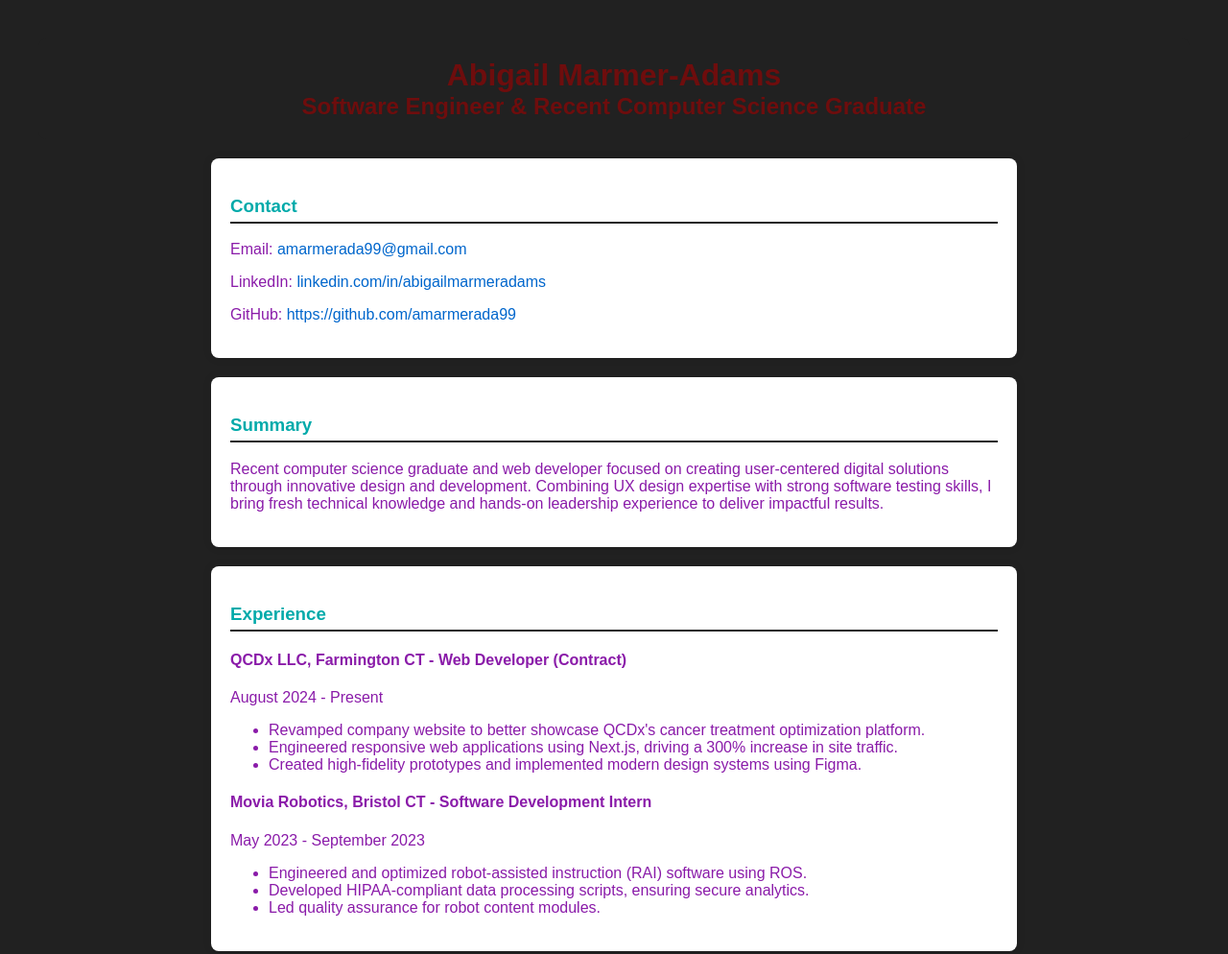
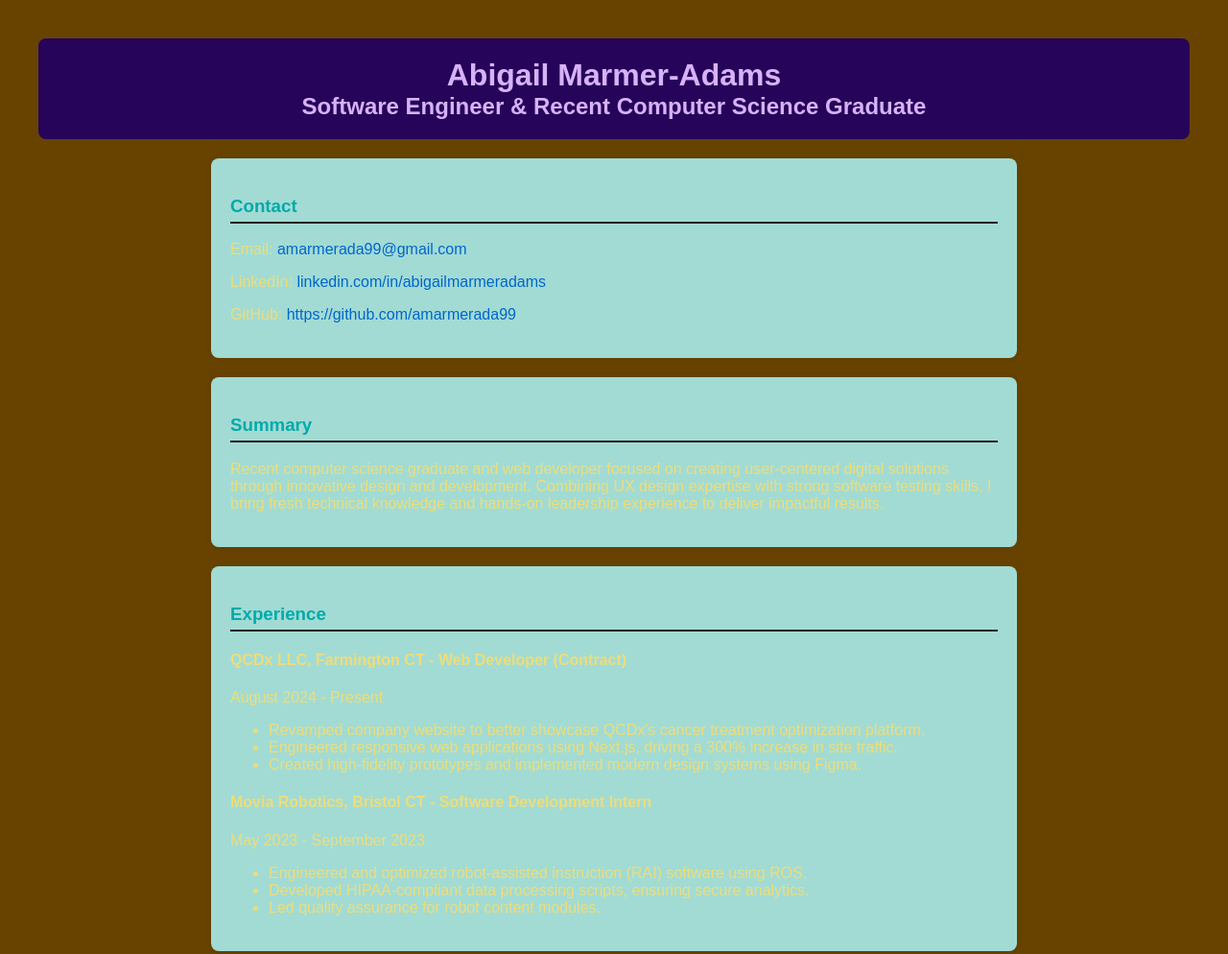
Before and after one commit to amarmerada99/amarmerada99.github.io, a plain HTML site: page index.html in a window 1280 px wide. Shown: the top 994 px of the page at 96% size. Drawn offline with Linux system fonts and the light colour scheme.

Commit message:
changed color palette 2

```diff
--- a/index.css
+++ b/index.css
@@ -2,20 +2,20 @@ body {
     font-family: Arial, sans-serif;
     margin: 40px;
     padding: 0;
-    background-color: #212121;
-    color: #8a1ba9;
+    background-color: #684300;
+    color: #eddd7a;
 }
 
 header {
     text-align: center;
-    background-color: #212121;
-    color: #6e0d0d;
+    background-color: #25045a;
+    color: #d8b2f7;
     padding: 20px;
     border-radius: 8px;
 }
 
 section {
-    background: white;
+    background: rgb(162, 219, 212);
     padding: 20px;
     margin: 20px auto;
     border-radius: 8px;
```
